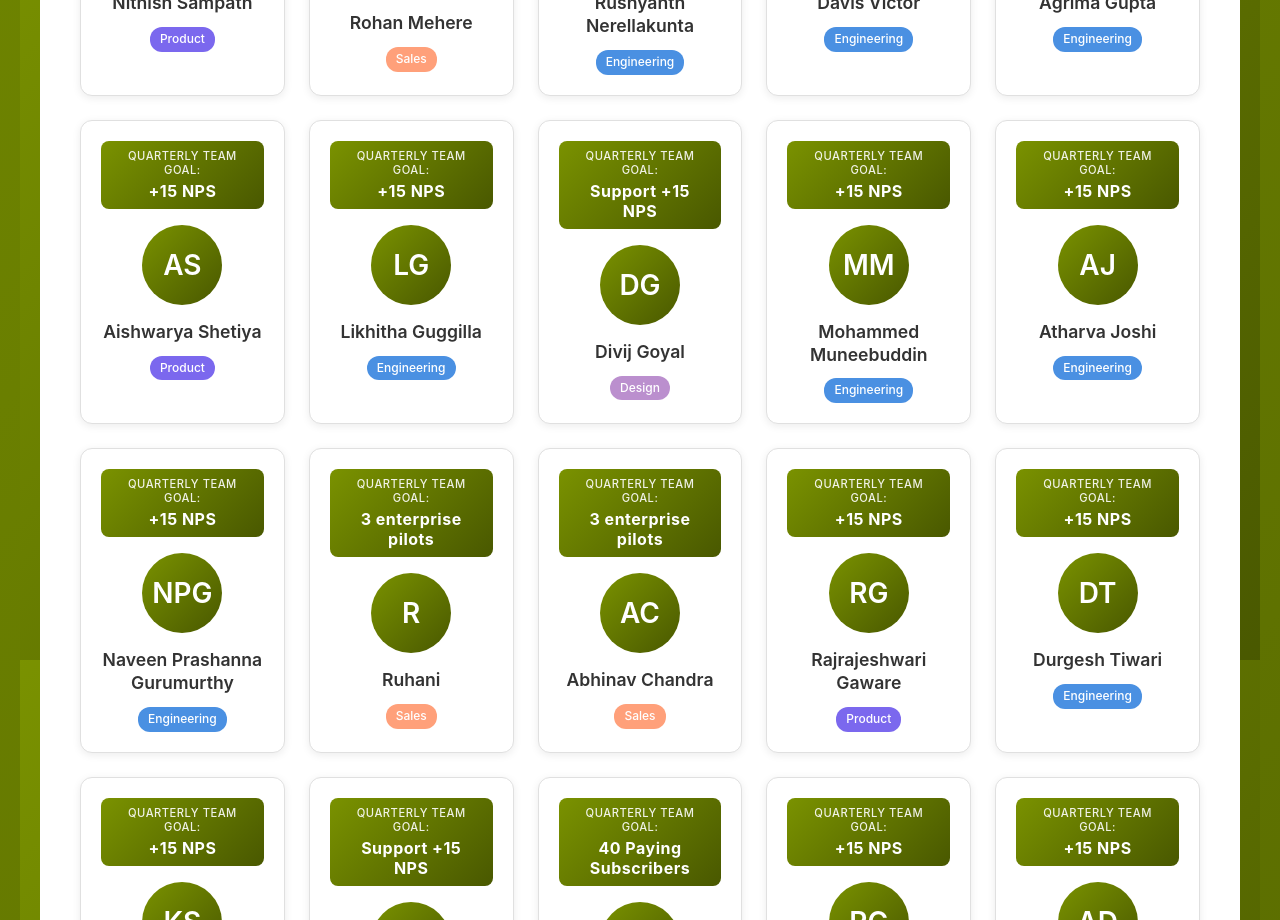
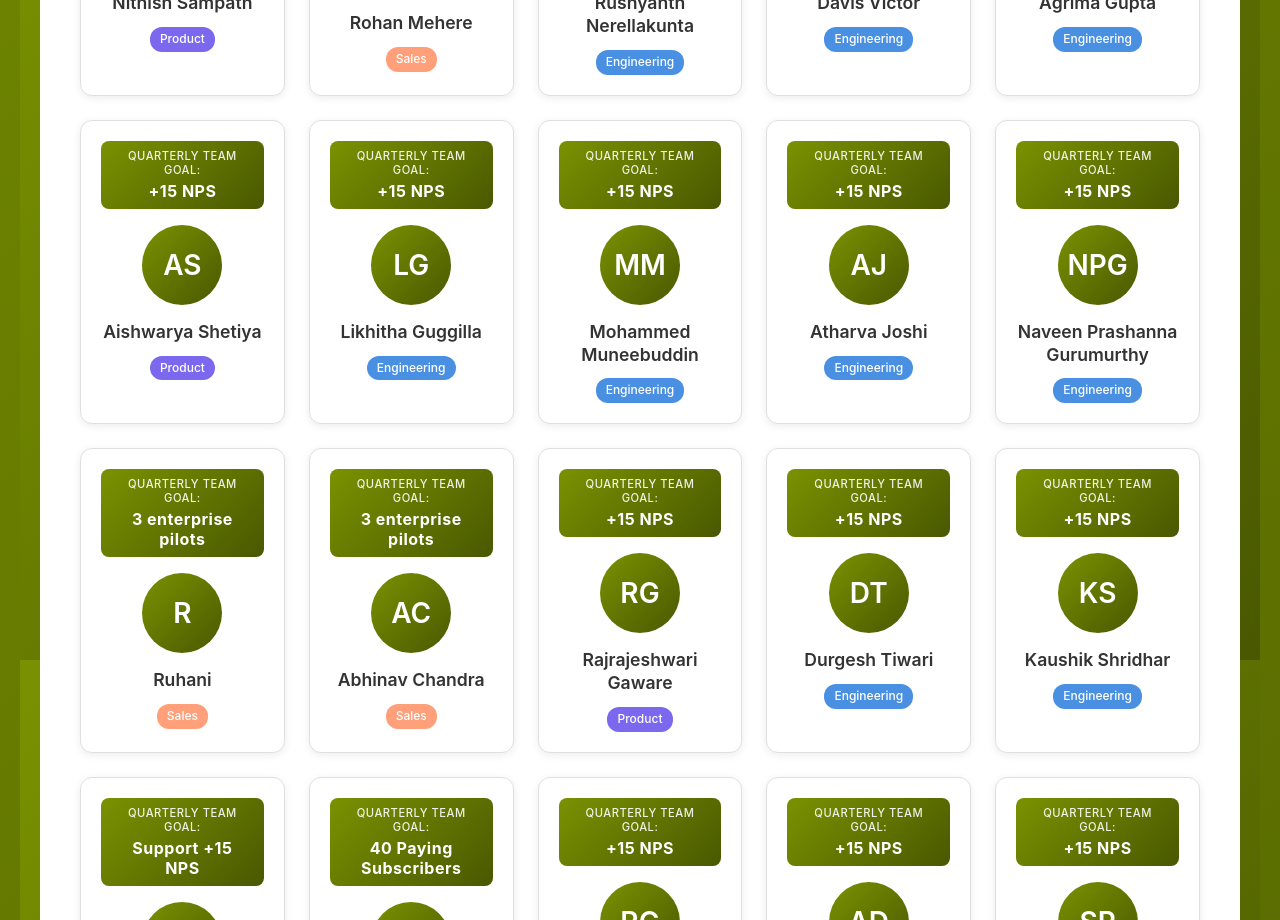
Before and after one commit to AdamKershner/data-room, a React (Vite) app in the folder financial-dashboard/: page /team-execution in a window 1280 px wide. Shown: the part 1760-2680 px from the top of the page. Built offline with nearby package versions, Linux system fonts and the light colour scheme.

Commit message:
Remove Divij Goyal from Design team

```diff
--- a/financial-dashboard/src/pages/TeamExecution.jsx
+++ b/financial-dashboard/src/pages/TeamExecution.jsx
@@ -2065,95 +2065,6 @@ function TeamExecution() {
             "Maintain 99.9%+ uptime for production systems",
             "Support positive NPS delta through reliable infrastructure",
             "Automate deployment for weekly iterations"
-          ]
-        }
-      ]
-    },
-    {
-      name: "Divij Goyal",
-      roles: ["Design"],
-      employmentStatus: "intern",
-      hoursPerWeek: 20,
-      timeLogs: [
-        {
-          submissionId: "Divij1",
-          respondentId: "Divij",
-          submittedAt: "2025-01-10 10:00:00",
-          name: "Divij Goyal",
-          date: "2025-01-03",
-          hours: 20,
-          description: "Week of Dec 30 - Jan 3. Created design mockups for UI/UX improvements. Collaborated with product and engineering teams. Designed user flows for new features. Maintained design system documentation."
-        },
-        {
-          submissionId: "Divij2",
-          respondentId: "Divij",
-          submittedAt: "2025-01-17 10:00:00",
-          name: "Divij Goyal",
-          date: "2025-01-10",
-          hours: 20,
-          description: "Week of Jan 6-10. Designed UI/UX improvements for command interface. Created visual mockups for engineering. Collaborated on design system updates. Reviewed implemented designs."
-        },
-        {
-          submissionId: "Divij3",
-          respondentId: "Divij",
-          submittedAt: "2025-01-24 10:00:00",
-          name: "Divij Goyal",
-          date: "2025-01-17",
-          hours: 20,
-          description: "Week of Jan 13-17. Designed new user flows for demo-critical features. Created design assets for UI improvements. Collaborated with product team on user testing. Updated design documentation."
-        },
-        {
-          submissionId: "Divij4",
-          respondentId: "Divij",
-          submittedAt: "2025-01-31 10:00:00",
-          name: "Divij Goyal",
-          date: "2025-01-24",
-          hours: 20,
-          description: "Week of Jan 20-24. Designed UI/UX enhancements from feedback. Created design mockups for sprint. Collaborated with engineering on implementation. Reviewed design quality and consistency."
-        }
-      ],
-      q1Goals: {
-        overview: "Support NPS increase through design system and UI/UX improvements",
-        target: "Complete 10+ design mockups, update design system, and design 5+ user flows to support +15 NPS",
-        weeklyBreakdown: [
-          { week: 1, goal: "Complete design system documentation", metric: "Design system ready" },
-          { week: 2, goal: "Week 2: Design mockups for top improvements", metric: "1+ mockup completed" },
-          { week: 3, goal: "Week 3: Design mockups for top improvements", metric: "1+ mockup completed" },
-          { week: 4, goal: "Week 4: Design system update & review", metric: "Design system updated, 3+ mockups total" },
-          { week: 5, goal: "Week 5: Design user flows for demo features", metric: "1+ user flow designed" },
-          { week: 6, goal: "Week 6: Design mockups for top improvements", metric: "1+ mockup completed" },
-          { week: 7, goal: "Week 7: Design system update & review", metric: "Design system updated, 6+ mockups total" },
-          { week: 8, goal: "Week 8: Design user flows for demo features", metric: "1+ user flow designed" },
-          { week: 9, goal: "Week 9: Design mockups for top improvements", metric: "1+ mockup completed" },
-          { week: 10, goal: "Week 10: Design system update & review", metric: "Design system updated, 8+ mockups total" },
-          { week: 11, goal: "Week 11: Design user flows for demo features", metric: "1+ user flow designed" },
-          { week: 12, goal: "Week 12: Design mockups for top improvements", metric: "1+ mockup completed" },
-          { week: 13, goal: "Q1 design review", metric: "10+ mockups, 5+ user flows, design system updated" }
-        ],
-        keyMetrics: [
-          "Design mockups created (target 10+ in Q1)",
-          "User flows designed (target 5+ in Q1)",
-          "Design system updates (target 3+ in Q1)",
-          "Design consistency score",
-          "Support for +15 NPS (indirect metric)"
-        ]
-      },
-      projects: [
-        {
-          title: "UI/UX Design System",
-          status: "active",
-          startDate: "January 2026",
-          description: "Create and maintain design system for consistent UI/UX across Oasis Browser.",
-          scope: [
-            "Design component library and style guide",
-            "Create design mockups for new features",
-            "Ensure consistent design language across product",
-            "Collaborate with engineering on design implementation"
-          ],
-          goals: [
-            "Complete design system documentation",
-            "Create design mockups for 5+ new features",
-            "Ensure design consistency across product"
           ]
         }
       ]
```
